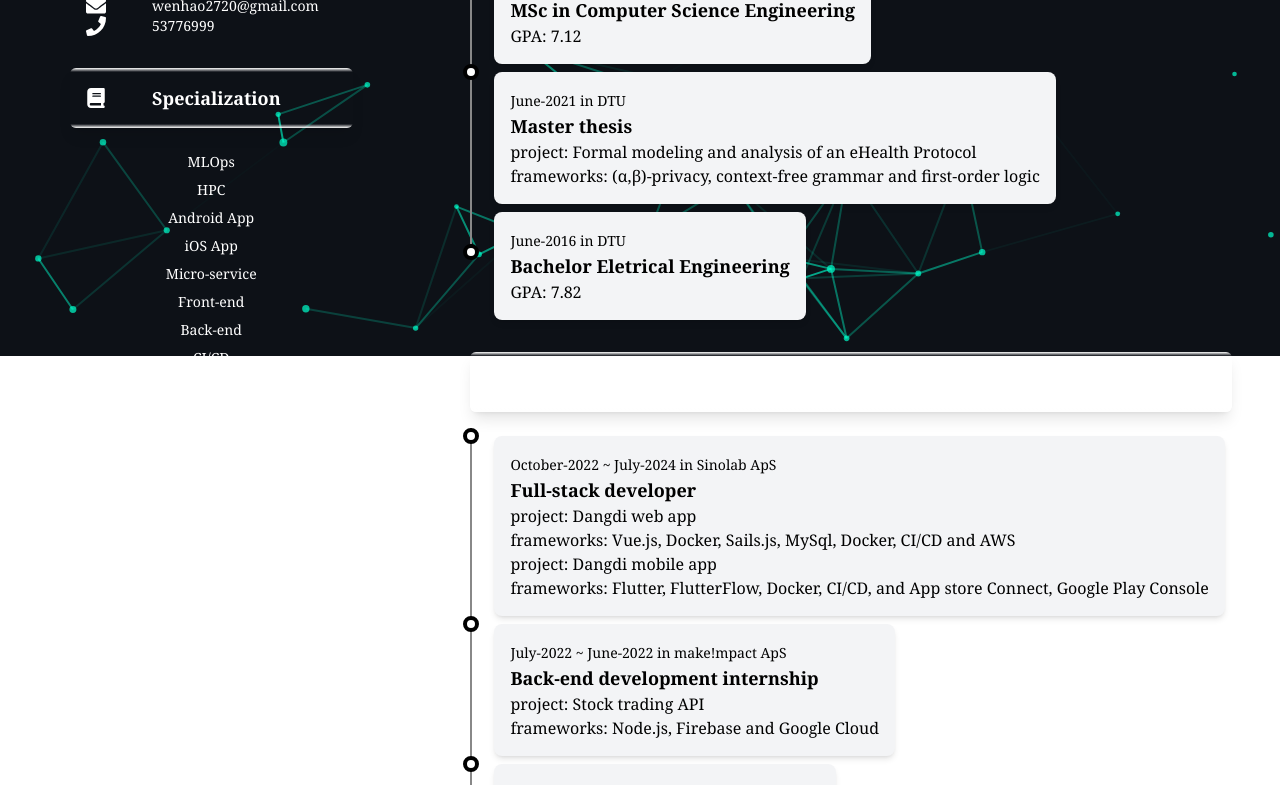
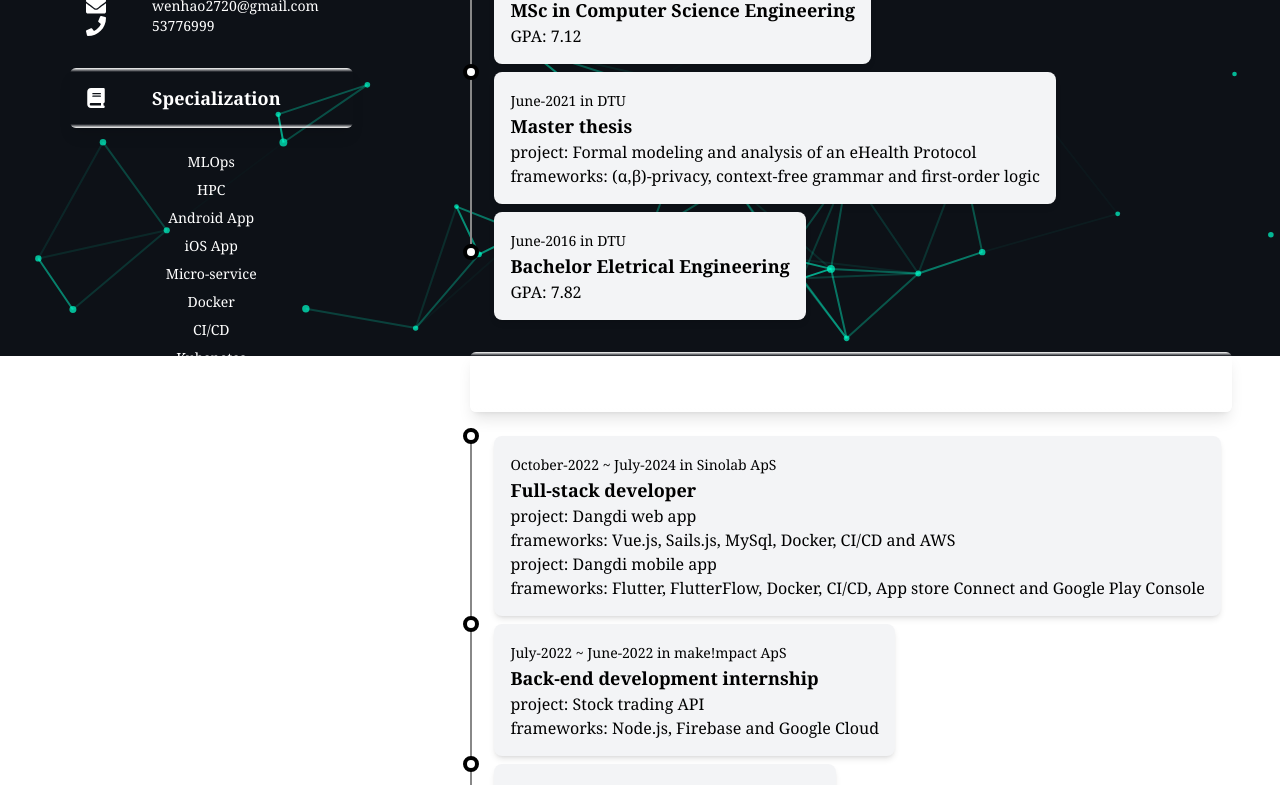
Before and after one commit to wen2720/next.cv, a Next.js app: page / in a window 1280 px wide. Shown: the part 444-1229 px from the top of the page. Built offline with nearby package versions, Linux system fonts and the light colour scheme.

Commit message:
update, specialization work exp

```diff
--- a/components/app/profile_specials.tsx
+++ b/components/app/profile_specials.tsx
@@ -11,7 +11,7 @@ const ProfileSpecials: React.FC<SpecialSkills> = ({
 		icon: FaBook,
 		id: "Specialization"
 	},
-	skills = ["MLOps", "HPC", "Android App", "iOS App", "Micro-service", "Front-end", "Back-end", "CI/CD", "Data Security and Privacy", "Communication protocols", "Data Structure", "Functional Programming", "Context-free grammar", "OO programming"]
+	skills = ["MLOps", "HPC", "Android App", "iOS App", "Micro-service", "Docker", "CI/CD", "Kubenetes", "React framework", "Phoenix framework", "Flutter framework", "Sails framework", "Vue framework", "Data Security and Privacy", "Communication protocols", "Data Structure", "Functional Programming", "Context-free grammar", "OO programming"]
 }) => (
 	<>
 		<ColorBox icon={title.icon} id={title.id}></ColorBox>
--- a/components/app/profile_worked.tsx
+++ b/components/app/profile_worked.tsx
@@ -15,11 +15,11 @@ const ProfileWorked: React.FC<PorfileWorked> = ({
 			[
 				{
 					project: "Dangdi web app",
-					frameworks: "Vue.js, Docker, Sails.js, MySql, Docker, CI/CD and AWS"
+					frameworks: "Vue.js, Sails.js, MySql, Docker, CI/CD and AWS"
 				},
 				{
 					project: "Dangdi mobile app",
-					frameworks: "Flutter, FlutterFlow, Docker, CI/CD, and App store Connect, Google Play Console"
+					frameworks: "Flutter, FlutterFlow, Docker, CI/CD, App store Connect and Google Play Console"
 				},
 			]
 		},
```
